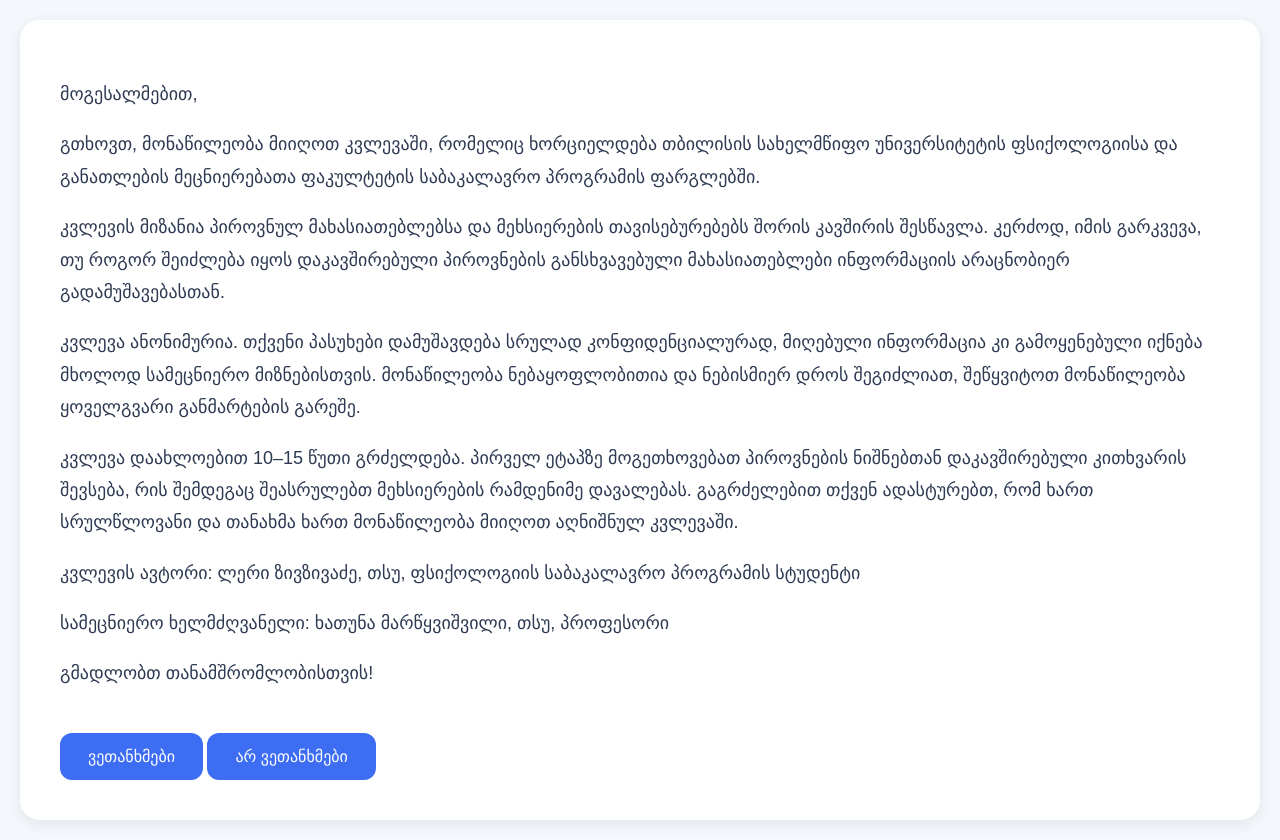
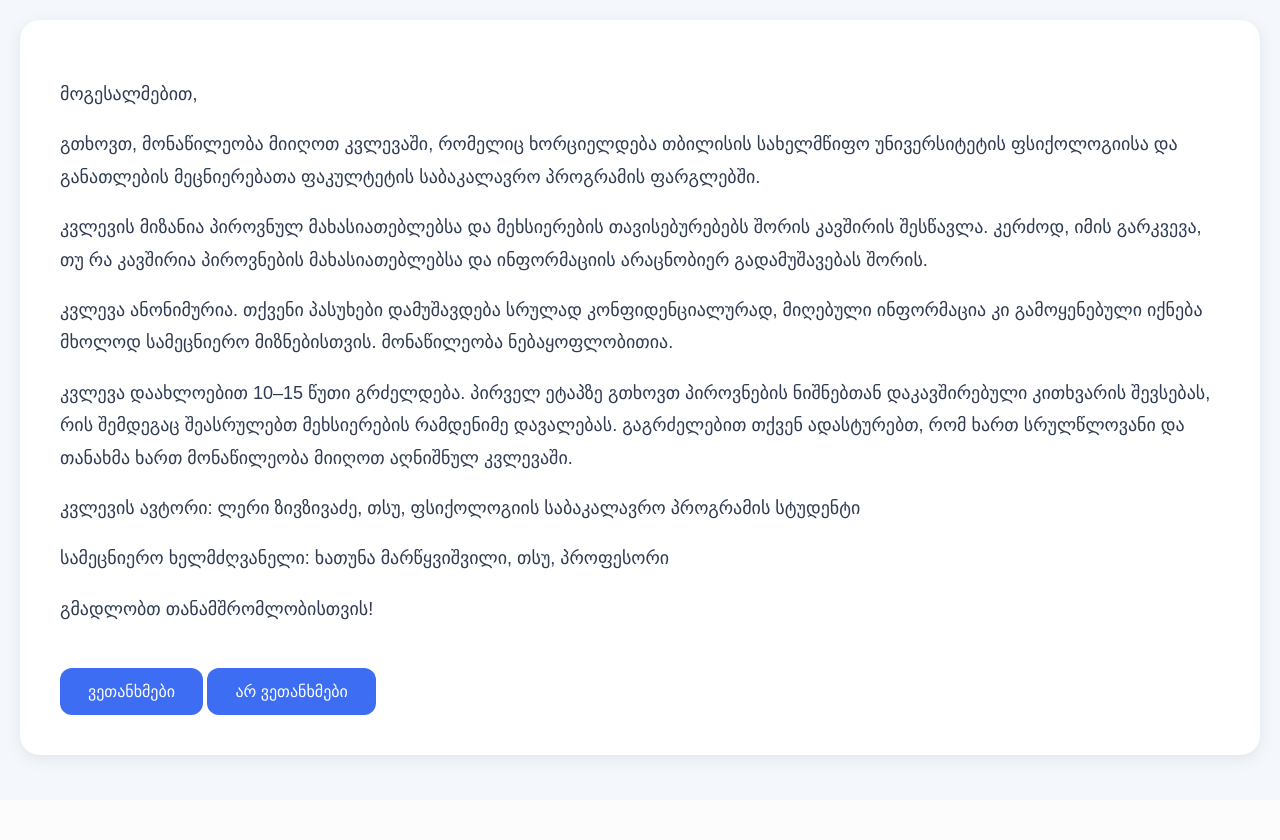
Before and after one commit to zivzivadzeleri/traitsnmemory, a Flask app: page /consent in a window 1280 px wide. After the commit the page ends 764 px from the top, so only its background shows below. Run offline with Flask 3, Linux system fonts and the light colour scheme.

Commit message:
Revise consent form content and structure
Updated the consent form text for clarity and consistency.

```diff
--- a/templates/consent.html
+++ b/templates/consent.html
@@ -27,19 +27,19 @@
 
     <p>
         კვლევის მიზანია პიროვნულ მახასიათებლებსა და მეხსიერების თავისებურებებს შორის კავშირის შესწავლა. კერძოდ, იმის გარკვევა,
-        თუ როგორ შეიძლება იყოს დაკავშირებული პიროვნების განსხვავებული მახასიათებლები ინფორმაციის არაცნობიერ გადამუშავებასთან.
+        თუ რა კავშირია პიროვნების მახასიათებლებსა და ინფორმაციის არაცნობიერ გადამუშავებას შორის.
 
     </p>
 
     <p>
         კვლევა ანონიმურია. თქვენი პასუხები დამუშავდება სრულად კონფიდენციალურად, მიღებული ინფორმაცია კი გამოყენებული იქნება მხოლოდ
-        სამეცნიერო მიზნებისთვის. მონაწილეობა ნებაყოფლობითია და ნებისმიერ დროს შეგიძლიათ, შეწყვიტოთ მონაწილეობა ყოველგვარი განმარტების გარეშე.
+        სამეცნიერო მიზნებისთვის. მონაწილეობა ნებაყოფლობითია.
 
     </p>
 
     <p>
-        კვლევა დაახლოებით 10–15 წუთი გრძელდება. პირველ ეტაპზე მოგეთხოვებათ პიროვნების ნიშნებთან დაკავშირებული
-        კითხვარის შევსება, რის შემდეგაც შეასრულებთ მეხსიერების  რამდენიმე  დავალებას. გაგრძელებით თქვენ ადასტურებთ,
+        კვლევა დაახლოებით 10–15 წუთი გრძელდება. პირველ ეტაპზე გთხოვთ პიროვნების ნიშნებთან დაკავშირებული
+        კითხვარის შევსებას, რის შემდეგაც შეასრულებთ მეხსიერების რამდენიმე დავალებას. გაგრძელებით თქვენ ადასტურებთ,
         რომ ხართ სრულწლოვანი და თანახმა ხართ მონაწილეობა მიიღოთ აღნიშნულ კვლევაში.
 
 
```
